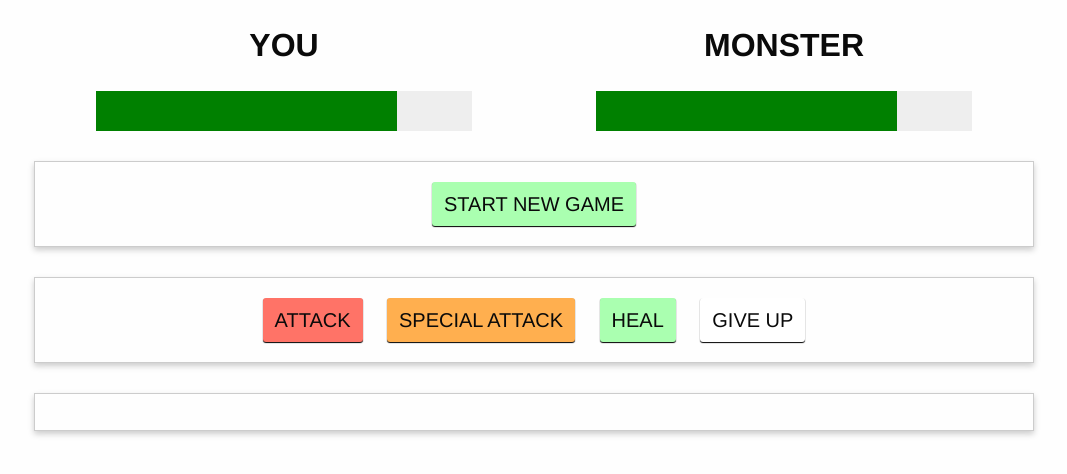
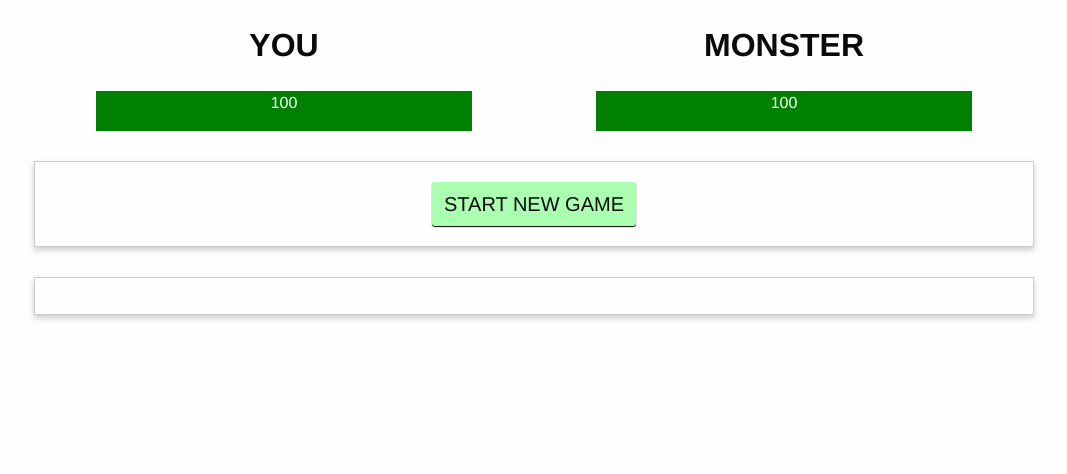
Before and after one commit to xvetrax/The-monster-Slayer, a plain HTML site: page index.html in a window 1280 px wide. Shown: the whole page, without its empty margins (106-1173 px from the left). Drawn offline with nearby package versions, Linux system fonts and the light colour scheme.

Commit message:
add some logic to control buttons

```diff
--- a/index.html
+++ b/index.html
@@ -12,31 +12,35 @@
         <div class="small-6 columns">
             <h1 class="text-center">YOU</h1>
             <div class="healthbar">
-                <div class="healthbar text-center" style="background-color: green; margin: 0; color: white;">
-
+                <div class="healthbar text-center"
+                style="background-color: green; margin: 0; color: white;"
+                :style="{width: playerHealt + '%'}">
+                    {{ playerHealt }}
                 </div>
             </div>
         </div>
         <div class="small-6 columns">
             <h1 class="text-center">MONSTER</h1>
             <div class="healthbar">
-                <div class="healthbar text-center" style="background-color: green; margin: 0; color: white;">
-
+                <div class="healthbar text-center"
+                style="background-color: green; margin: 0; color: white;"
+                :style="{width: monsterHealt + '%'}">
+                    {{ monsterHealt }}
                 </div>
             </div>
         </div>
     </section>
-    <section class="row controls">
+    <section class="row controls" v-if="!gameIsRunning">
         <div class="small-12 columns">
-            <button id="start-game">START NEW GAME</button>
+            <button id="start-game" @click="startGame">START NEW GAME</button>
         </div>
     </section>
-    <section class="row controls">
+    <section class="row controls" v-if="gameIsRunning">   <!--or use v-else-->
         <div class="small-12 columns">
-            <button id="attack">ATTACK</button>
-            <button id="special-attack">SPECIAL ATTACK</button>
-            <button id="heal">HEAL</button>
-            <button id="give-up">GIVE UP</button>
+            <button id="attack" @click="attack">ATTACK</button>
+            <button id="special-attack" @click="specialAttack">SPECIAL ATTACK</button>
+            <button id="heal" @click="heal">HEAL</button>
+            <button id="give-up" @click="giveUp">GIVE UP</button>
         </div>
     </section>
     <section class="row log">
@@ -49,5 +53,6 @@
         </div>
     </section>
 </div>
+<script src="app.js"></script>
 </body>
 </html>
```
